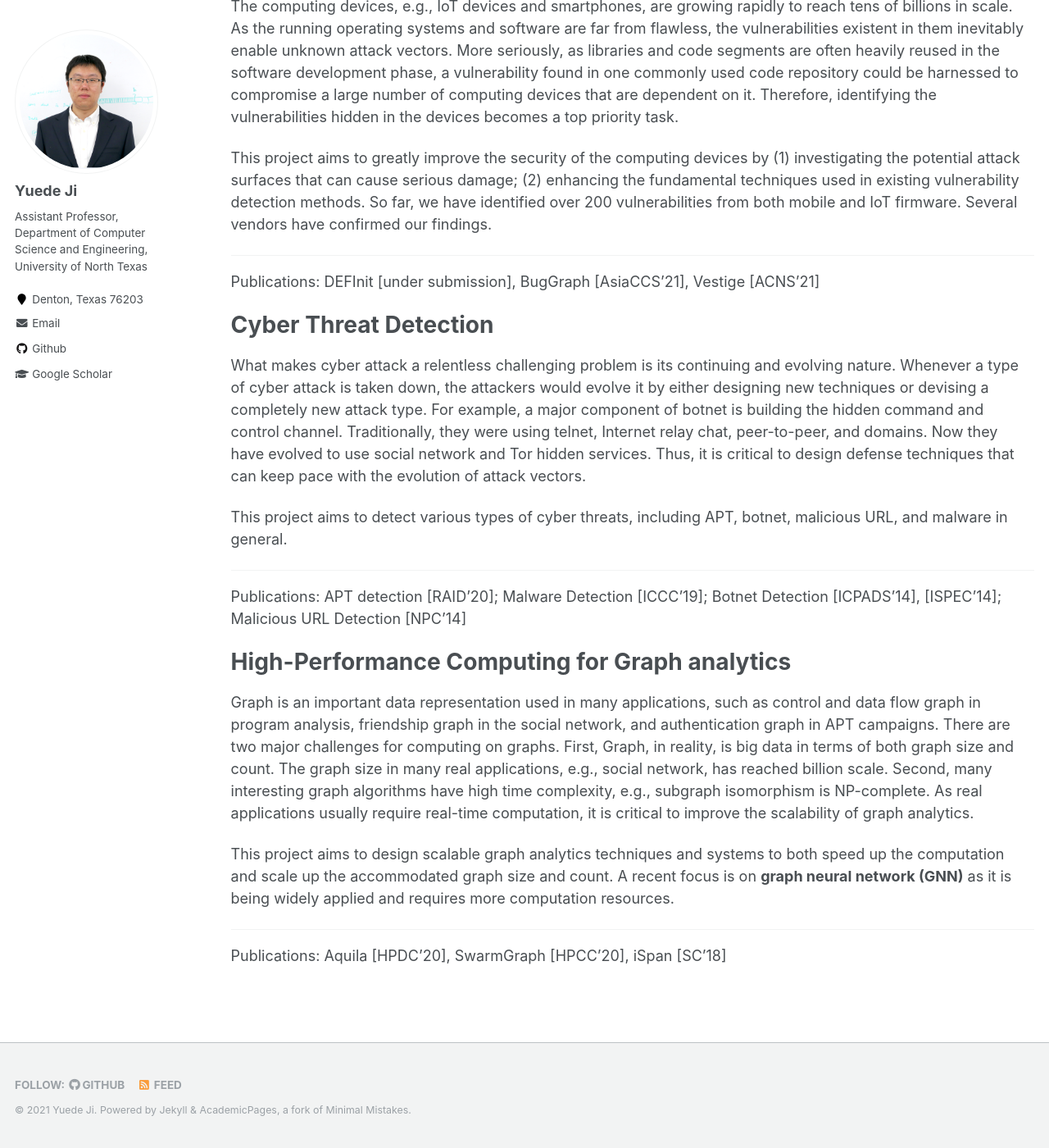
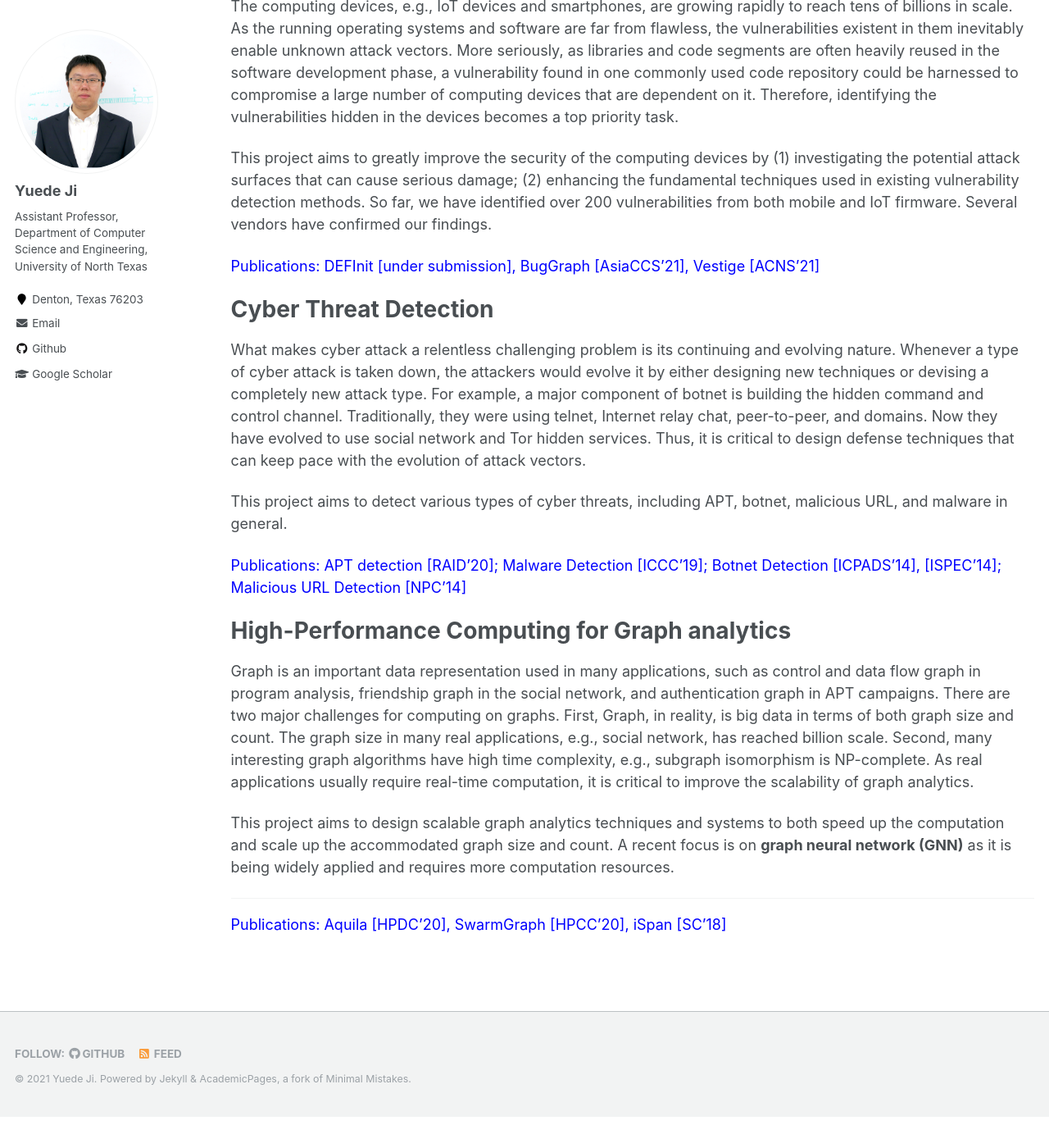
Before and after one commit to yuede/yuede.github.io, a Jekyll site: the page built from _pages/projects.md, in a window 1280 px wide and 1400 px high, scrolled down 218 px. Shown: the whole window at 82% size. Built offline with Jekyll 4.4.1, drawn with Linux system fonts in a browser that asks for light colours; after the commit the page ends 1580 px from its top, so only the background shows below that; some of the changed lines change nothing that is shown.

Commit message:
update projects

```diff
--- a/_pages/projects.md
+++ b/_pages/projects.md
@@ -14,8 +14,7 @@ This project aims to greatly improve the security of the computing devices by
 (2) enhancing the fundamental techniques used in existing vulnerability detection methods.
 So far, we have identified over 200 vulnerabilities from both mobile and IoT firmware. Several vendors have confirmed our findings.
 
----------------------------------
-Publications: DEFInit [under submission], BugGraph [AsiaCCS'21], Vestige [ACNS'21]
+<span style="color:blue">Publications<span style="color:blue">: DEFInit [under submission], BugGraph [AsiaCCS'21], Vestige [ACNS'21]
 
 
 Cyber Threat Detection
@@ -24,8 +23,7 @@ What makes cyber attack a relentless challenging problem is its continuing and e
 
 This project aims to detect various types of cyber threats, including APT, botnet, malicious URL, and malware in general.
 
----------------------------------
-Publications: APT detection [RAID'20]; Malware Detection [ICCC'19]; Botnet Detection [ICPADS'14], [ISPEC'14]; Malicious URL Detection [NPC'14]
+<span style="color:blue">Publications<span style="color:blue">: APT detection [RAID'20]; Malware Detection [ICCC'19]; Botnet Detection [ICPADS'14], [ISPEC'14]; Malicious URL Detection [NPC'14]
 
 
 High-Performance Computing for Graph analytics
@@ -36,4 +34,4 @@ Graph is an important data representation used in many applications, such as con
 This project aims to design scalable graph analytics techniques and systems to both speed up the computation and scale up the accommodated graph size and count. A recent focus is on <strong> graph neural network (GNN)</strong> as it is being widely applied and requires more computation resources.
 
 ---------------------------------
-Publications: Aquila [HPDC'20], SwarmGraph [HPCC'20], iSpan [SC'18]
+<span style="color:blue">Publications<span style="color:blue">: Aquila [HPDC'20], SwarmGraph [HPCC'20], iSpan [SC'18]
```
